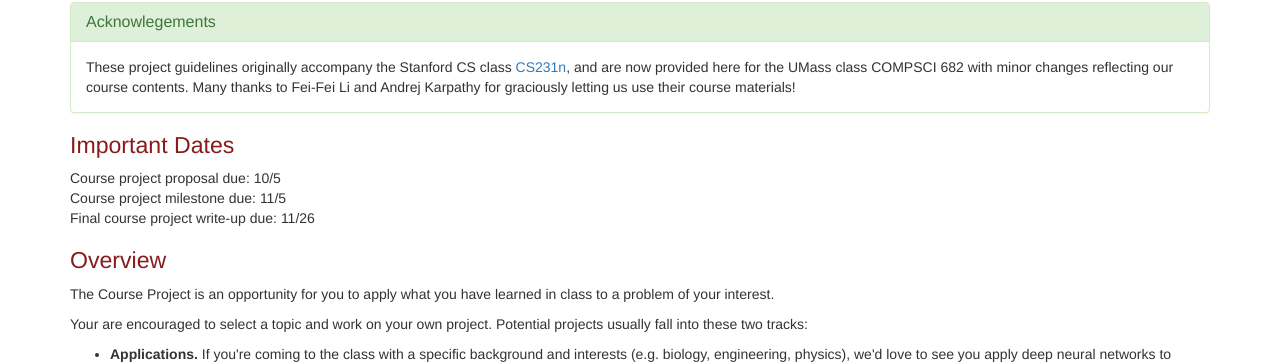
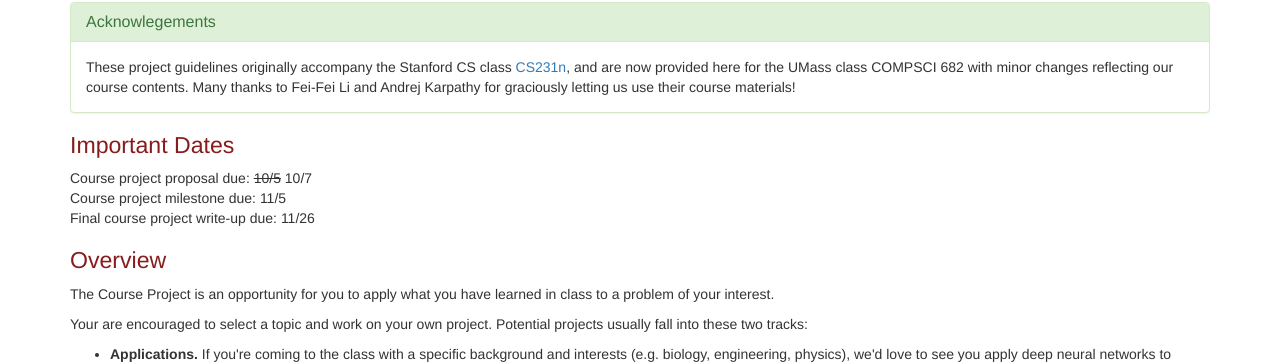
Before and after one commit to compsci682-fa21/compsci682-fa21.github.io, a Jekyll site: the page projects/index.html, which Jekyll copies as it is, in a window 1280 px wide and 900 px high. Shown: the part 123-487 px from the top of the window. Built offline with Jekyll 4.4.1, drawn with Linux system fonts in a browser that asks for light colours.

Commit message:
Update index.html

```diff
--- a/projects/index.html
+++ b/projects/index.html
@@ -89,7 +89,7 @@
 -->
 
   <h2>Important Dates</h2>
-  Course project proposal due: 10/5<br>
+  Course project proposal due: <del>10/5</del> 10/7<br>
   Course project milestone due: 11/5<br>
   Final course project write-up due: 11/26<br>
 
```
